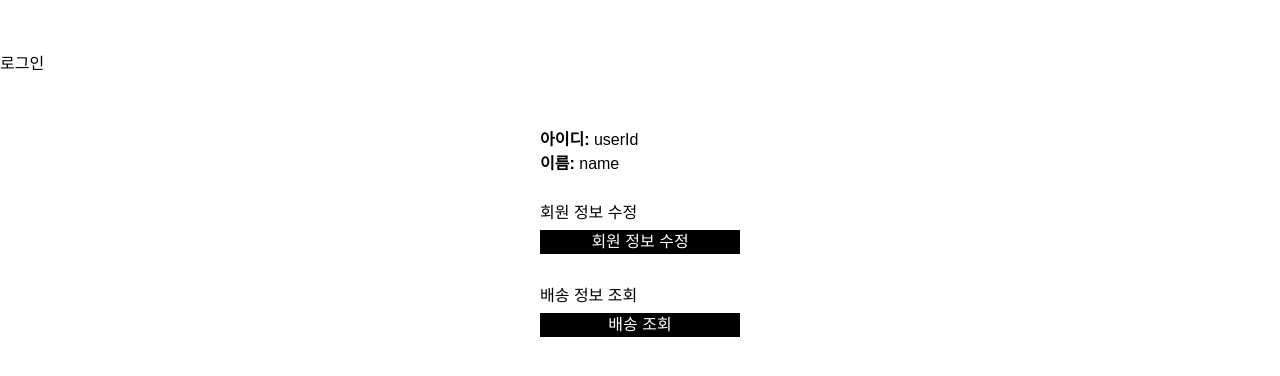
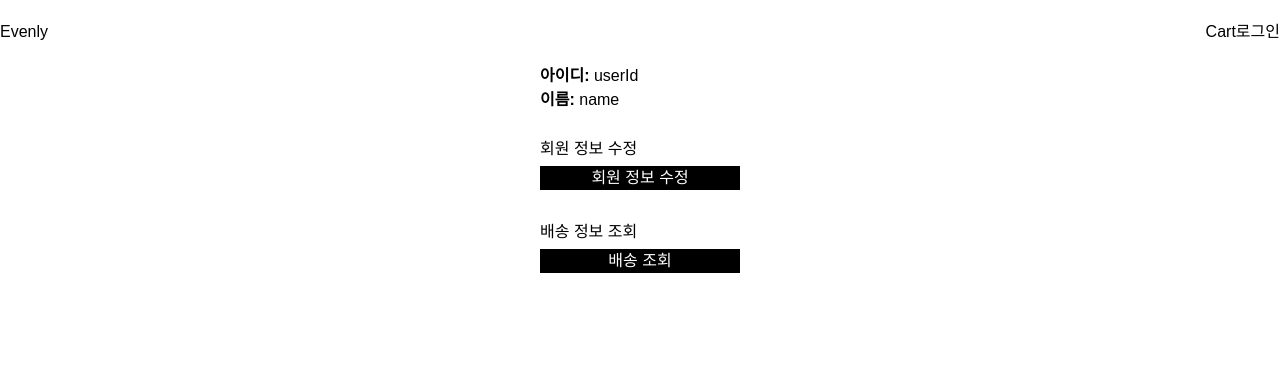
Before and after one commit to LJIEUN/evenly-front, a Next.js app: page /mypage in a window 1280 px wide. Shown: the top 376 px of the page. Built offline with nearby package versions, Linux system fonts and the light colour scheme; no server answers.

Commit message:
헤더 디자인 수정

```diff
--- a/src/components/layout/Header/Header.tsx
+++ b/src/components/layout/Header/Header.tsx
@@ -3,9 +3,15 @@ import React from "react";
 
 const Header = () => {
 	return (
-		<header className="max-w-[120rem] w-full mx-auto h-[8rem] flex justify-between items-center p-4">
-			<div className="flex items-start gap-4">
-				<Link href="/login" className="flex gap-2 px-4 py-3 cursor-pointer">
+		<header className="max-w-[120rem] w-full mx-auto h-[4rem] flex justify-between items-center p-4">
+			<div>
+				<Link href="/">
+					<h1 className="text-2xl font-bold cursor-pointer">Evenly</h1>
+				</Link>
+			</div>
+			<div className="flex items-start gap-4 py-3 ">
+				<span>Cart</span>
+				<Link href="/login" className="flex gap-2 px-4  cursor-pointer">
 					<span className="text-link">로그인</span>
 				</Link>
 			</div>
```
